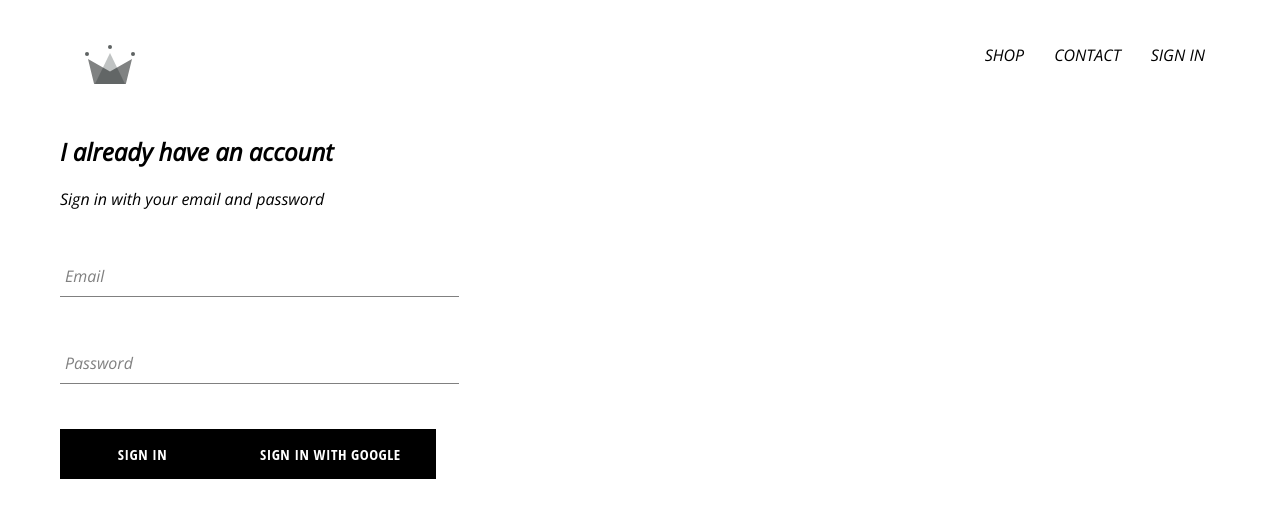
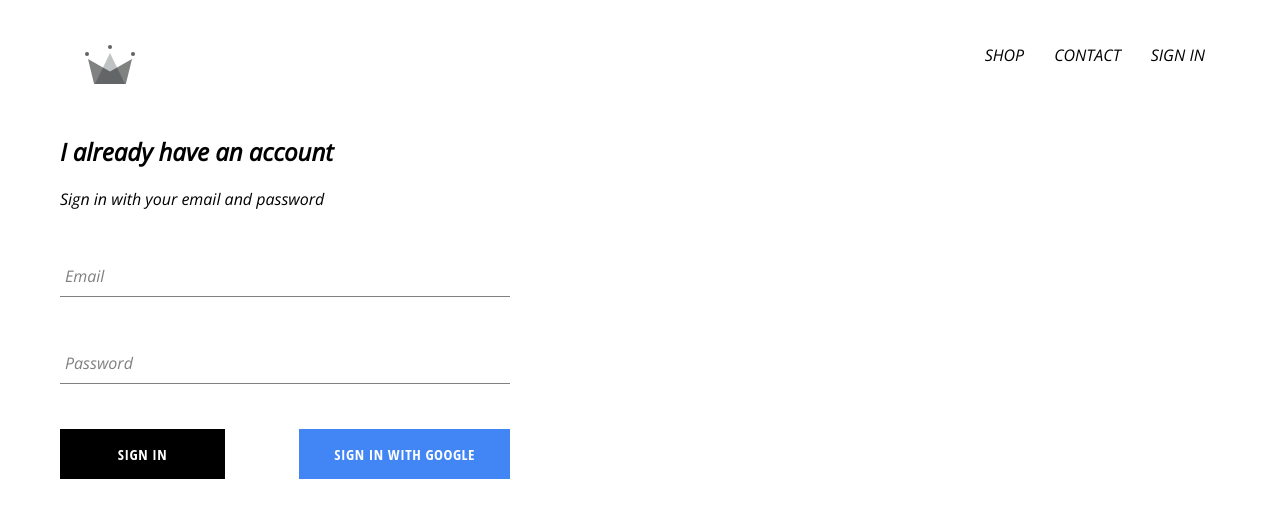
Before and after one commit to ehsan2793/Crown_Clothing, a React (Create React App) app: page /signin in a window 1280 px wide. Shown: the top 518 px of the page. Built offline with nearby package versions, Linux system fonts and the light colour scheme; no server answers; a web font is replaced by a local one.

Commit message:
sign - signout with google

```diff
--- a/src/App.css
+++ b/src/App.css
@@ -1,9 +1,15 @@
 body {
     font-family:'open sans', sans-serif;
     padding: 20px 60px;
+
 }
 
 a {
     text-decoration: none;
     color: #000;
 }
+
+
+* {
+    box-sizing: border-box;
+}
--- a/src/App.js
+++ b/src/App.js
@@ -29,7 +29,7 @@
   render() {
     return (
       <div>
-        <Header />
+        <Header currentUser={this.state.currentUser} />
         <Switch>
           <Route path="/signin" exact component={SignInPage} />
           <Route exact path="/Shop" component={Shop} />
--- a/src/components/custom-button/CustomButton.jsx
+++ b/src/components/custom-button/CustomButton.jsx
@@ -1,8 +1,11 @@
 import React from "react";
 import "./custome-button.scss";
-const CustomButton = ({ children, ...otherProps }) => {
+const CustomButton = ({ children, isGoggleSignIn, ...otherProps }) => {
   return (
-    <button className="custom-button" {...otherProps}>
+    <button
+      className={`${isGoggleSignIn ? "google-sign-in" : ""} custom-button`}
+      {...otherProps}
+    >
       {children}
     </button>
   );
--- a/src/components/custom-button/custome-button.scss
+++ b/src/components/custom-button/custome-button.scss
@@ -19,4 +19,13 @@
     color: black;
     border: 1px solid black;
   }
+
+  &.google-sign-in {
+    background-color: #4285f4;
+    color: white;
+    &:hover {
+      background-color: #357ae8;
+      border: none;
+    }
+  }
 }
--- a/src/components/header/Header.jsx
+++ b/src/components/header/Header.jsx
@@ -2,7 +2,8 @@
 import "./header.scss";
 import { Link } from "react-router-dom";
 import { ReactComponent as Logo } from "../../assets/084 crown.svg";
-const Header = () => {
+import { auth } from "../../firebase/firebase";
+const Header = ({ currentUser }) => {
   return (
     <div className="header">
       <Link className="logo-container" to="/">
@@ -15,9 +16,15 @@
         <Link className="option" to="/shop">
           CONTACT
         </Link>
-        <Link className="option" to="/signin">
-          SIGN IN
-        </Link>
+        {currentUser ? (
+          <div className="option" onClick={() => auth.signOut()}>
+            SIGN OUT
+          </div>
+        ) : (
+          <Link className="option" to="/signin">
+            SIGN IN
+          </Link>
+        )}
       </div>
     </div>
   );
--- a/src/components/header/header.scss
+++ b/src/components/header/header.scss
@@ -20,6 +20,7 @@
 
     .option {
       padding: 10px 15px;
+      cursor: pointer;
 
     }
   }
--- a/src/components/sign-in/SignIn.jsx
+++ b/src/components/sign-in/SignIn.jsx
@@ -40,11 +40,12 @@
             required
             handleChange={this.handleChange}
           />
-
-          <CustomButton type="submit">Sign in</CustomButton>
-          <CustomButton onClick={signinWithGoogle}>
-            Sign in with Google
-          </CustomButton>
+          <div className="buttons">
+            <CustomButton type="submit">Sign in</CustomButton>
+            <CustomButton onClick={signinWithGoogle} isGoggleSignIn>
+              Sign in with Google
+            </CustomButton>
+          </div>
         </form>
       </div>
     );
--- a/src/components/sign-in/sign-in.scss
+++ b/src/components/sign-in/sign-in.scss
@@ -1,9 +1,15 @@
 .sign-in {
-  width: 30vw;
+  width: 450px;
   display: flex;
   flex-direction: column;
-}
+
 
 .title {
   margin: 10px 0;
 }
+
+.buttons {
+  display:flex;
+  justify-content: space-between;
+}
+}
```
